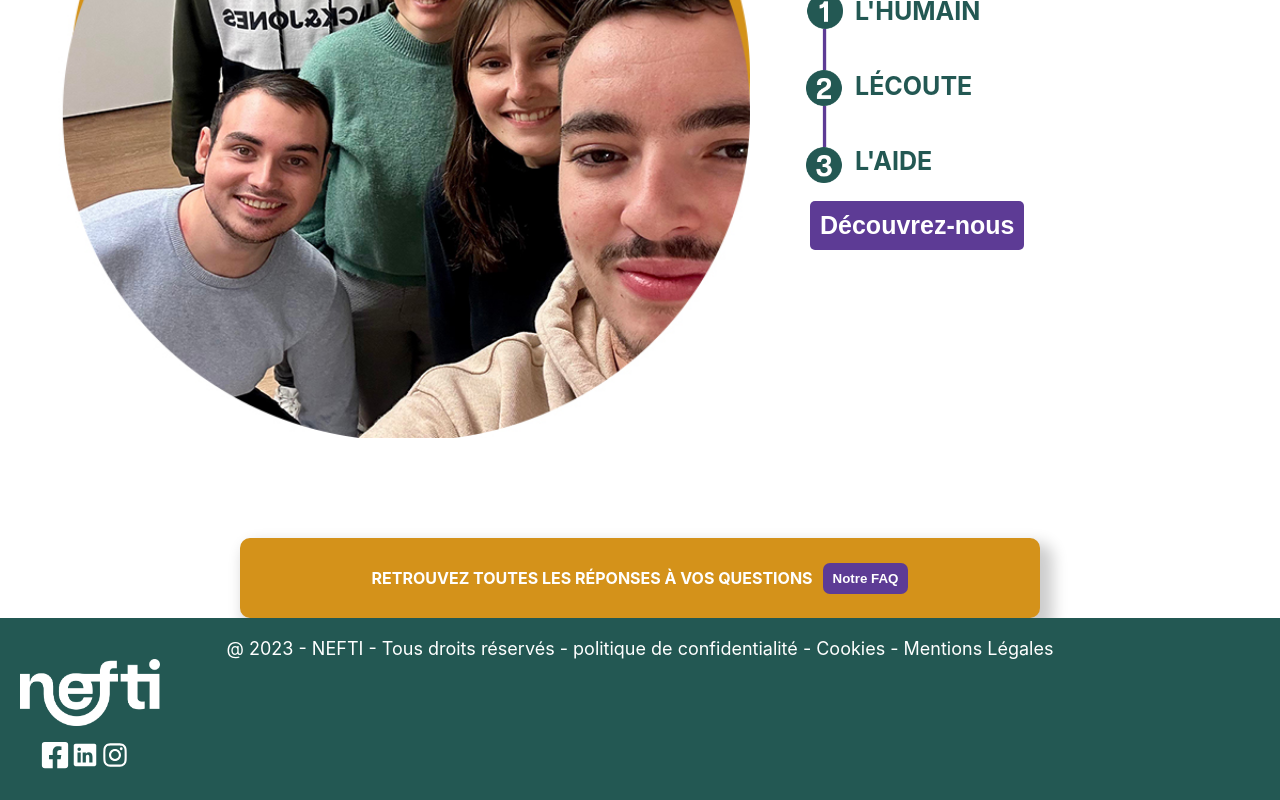
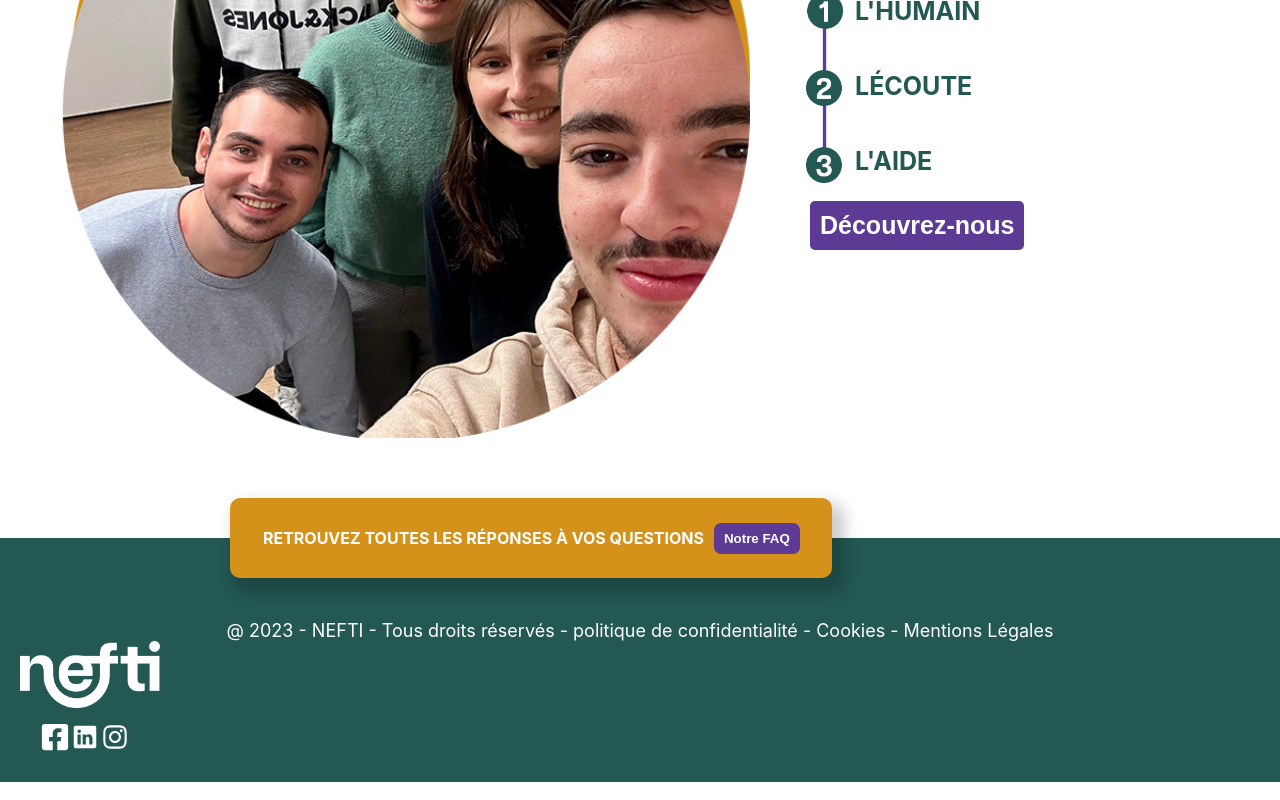
Before and after one commit to GColloch/My-Digital-Proejct-B3, a React (Create React App) app in the folder frontend/: page / in a window 1280 px wide. Shown: the part 5583-6383 px from the top of the page. Built offline with nearby package versions, Linux system fonts and the light colour scheme.

Commit message:
modif footer

```diff
--- a/frontend/src/styles/_footer.scss
+++ b/frontend/src/styles/_footer.scss
@@ -6,15 +6,17 @@
 }
 
 .containerfooter {
+  position: absolute;
   display: flex;
   flex-wrap: wrap;
   justify-content: center;
   align-items: center;
   background-color: #D4921A;
   border-radius: 10px;
-  width: 800px;
+  width: 602px;
   height: 80px;
-  margin: auto;
+  margin-top: -40px;
+  left: 18%;
   box-shadow: 8px 10px 15px 5px rgba(0, 0, 0, 0.2);
 }
 
@@ -58,6 +60,7 @@
 }
 
 .centered-textfooter {
+  margin-top: 5%;
   font-size: 18px;
   color: white;
   text-align: center;
```
